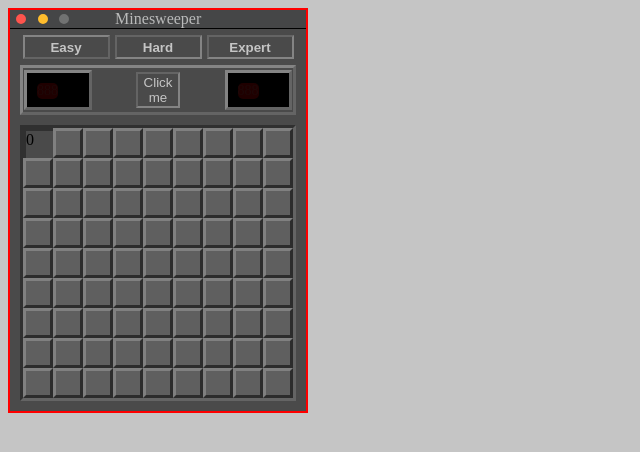
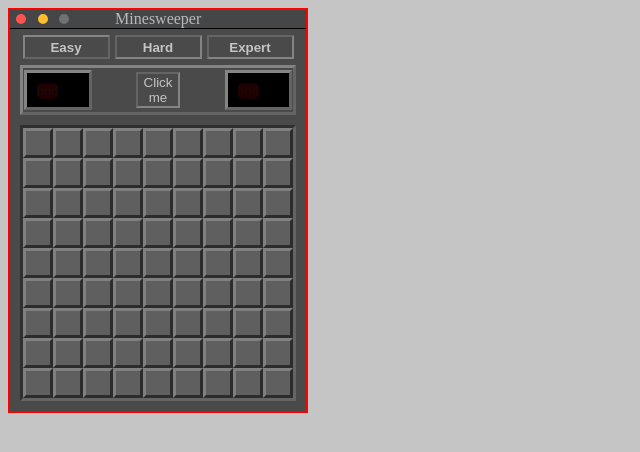
Before and after one commit to galiii/minesweeper, a website: page src/index.html in a window 1280 px wide. Both pictures are taken after a click on the element 38 px from the left and 143 px from the top of the page. Shown: the full height of the page, 0-640 px from the left. Drawn offline with Linux system fonts and the light colour scheme.

Commit message:
click-cell some bugs

```diff
--- a/src/index.js
+++ b/src/index.js
@@ -1,10 +1,6 @@
 const smilyBtn = document.getElementById("smileBtn");
 let board; //
-let mines;
 
-/**
- *
- */
 smilyBtn.addEventListener("click", function () {
   //console.log("in the click event");
   initBoard(9, 9);
@@ -28,9 +24,6 @@ function initBoard(width, height) {
     for (let j = 0; j < width; j++) {
       //cell is an object that return have the next proprties
       let cell = {
-        i: i,
-        j: j,
-        id: i + " " + j,
         isOpen: false, //Boolean value that tell me if the user open the cell (by Click event)
         isMine: false, //Boolean value that tell me if there is a Mine
         isFlag: false, //Boolean value that tell me if the User put a flag in this cell
@@ -49,11 +42,11 @@ function initBoard(width, height) {
  **/
 function clearBoard() {
   //every row (height)
-  for (let row = 0; row < board.length; row++) {
+  for (let x = 0; x < board.length; x++) {
     //every column (width)
-    for (let col = 0; col < board[row].length; col++) {
-      board[row][col].isMine = false;
-      board[row][col].neighbors = 0;
+    for (let y = 0; y < board[0].length; y++) {
+      board[x][y].isMine = false;
+      board[x][y].neighbors = 0;
     }
   }
 }
@@ -63,33 +56,28 @@ function clearBoard() {
  * @param {number} numMines - witch will be on the board
  */
 function populateMines(numMines) {
-  mines = [];
   clearBoard(); //Reset - isMine  the property of cell for a new game
   //The run time of this function is O(numMines)
   while (numMines > 0) {
     //while there are still mines that we didn't populate
-    let row = Math.floor(Math.random() * board.length); //Random num of rows
-    let col = Math.floor(Math.random() * board[0].length); //Random num of columns
+    let y = Math.floor(Math.random() * board.length); //Random num of rows
+    let x = Math.floor(Math.random() * board[0].length); //Random num of columns
     //If in the cell of board[x][y].isMine === false
-    if (!board[row][col].isMine) {
-      board[row][col].isMine = true; //set it to be true
-      calculateNeighbors(row, col);
+    if (!board[y][x].isMine) {
+      board[y][x].isMine = true; //set it to be true
+      calculateNeighbors(y, x);
       numMines--; //decrease the number of mines we have left to assigned
     }
   }
 }
 
-function calculateNeighbors(row, col) {
-  console.log(`in calculateNeighbors(${row},${col})`);
+function calculateNeighbors(x, y) {
   for (let i = -1; i <= 1; i++) {
-    if (row + i >= 0 && row + i < board.length) {
+    if (x + i >= 0 && x + i < board.length) {
       for (let j = -1; j <= 1; j++) {
-        if (col + j >= 0 && col + j < board[0].length) {
-          if (board[row + i][col + j].isMine) {
-            console.log("Mine not calculate", board[row + i][col + j]);
-          } else {
-            console.log(`calculate  ${row + i} ${col + j}`);
-            board[row + i][col + j].neighbors++;
+        if (y + j >= 0 && y + j < board[0].length) {
+          if (!board[x + i][y + j].isMine) {
+            board[x + i][y + j].neighbors++;
           }
         }
       }
@@ -97,74 +85,65 @@ function calculateNeighbors(row, col) {
   }
 }
 
-/**
- * Help function for styling
- * if Cell is open we have 2 Qustion
- * if it's Mine we have class of mine
- * and if it's not only open
- * @param {number} i index of the row
- * @param {nunber} j index of the column
- * @returns an Object Cell / <div>
- */
-function openCell(row, col, cell) {
-  console.log(`openCell(${row}, ${col})`);
-  if (board[row][col].isMine) {
-    cell.classList.replace("close", "mine-open");
-  } else {
-    cell.classList.replace("close", "open");
-  }
-  cell.id = board[row][col].id;
-  //cell.innerHTML = row + "  " + col;
-  return cell;
+
+function gameOver() {
+  board.forEach(function (col) {
+    col.forEach(function (cell) {
+      cell.isOpen = true;
+    })
+  });
 }
 
-/*
-Help function for styling
-if Cell is Close we have 2 Question
-if it's Flag we have class of mine
-and if it's not only opens
-*/
-function closeCell(row, col) {
-  //console.log(`closeCell(${row}, ${col})`);
-  let cell = document.createElement("div");
-  cell.classList.add("close");
-  board[row][col].Flag
-    ? cell.classList.add("flag")
-    : cell.classList.add("close");
-  cell.id = board[row][col].id;
-  return cell;
+function cellClicked(x, y) {
+  board[x][y].isOpen = true;
+  if (board[x][y].isMine) {
+    gameOver();
+    render();
+    return;
+  }
+  if (board[x][y].neighbors > 0) {
+    render();
+    return;
+  }
+
+  cellClicked(x - 1, y - 1);
+  cellClicked(x - 1, y + 1);
+
+
+
+}
+function getCellClicked(x, y) {
+  return function () {
+    cellClicked(x, y);
+  }
 }
 
-/**
- *
- */
 function render() {
-  const boardElement = document.getElementById("game"); //
+  const boardElement = document.getElementById("game");
   boardElement.innerHTML = "";
-  for (let row = 0; row < board.length; row++) {
-    let rowDiv = document.createElement("div");
-    rowDiv.classList.add("row"); //<div class="row">
-    for (let col = 0; col < board[0].length; col++) {
-      let cell = document.createElement("div");
-      cell.id = board[row][col].id;
-      cell = closeCell(row, col);
 
-      /*
-      Should find a better solution
-      */
-      cell.addEventListener("click", function (event) {
-        if (!board[row][col].isOpen) {
-          console.log(cell);
-          cell = openCell(row, col, cell);
-          //cell.classList.replace("close", "open");
-          cell.innerHTML = board[row][col].neighbors;
+  board.forEach((col, x) => {
+    let colDiv = document.createElement('div');
+    col.forEach((cell, y) => {
+      let cellDiv = document.createElement('div');
+      if (!cell.isOpen) {
+        cellDiv.classList.add('close');
+      } else {
+        if (cell.isMine) {
+          cellDiv.classList.add('mine-open')
+        } else {
+          cellDiv.classList.add('open');
         }
-      });
-      rowDiv.appendChild(cell); //
-    }
+      }
 
-    boardElement.appendChild(rowDiv); //
-  }
+      if (cell.isOpen && cell.neighbors > 0 && !cell.isMine) {
+        cellDiv.innerHTML = cell.neighbors;
+      }
+      cellDiv.addEventListener('click', getCellClicked(x, y))
+      colDiv.appendChild(cellDiv);
+    })
+    boardElement.appendChild(colDiv);
+  });
 }
 
 initBoard(9, 9);
--- a/src/style.css
+++ b/src/style.css
@@ -228,7 +228,7 @@ svg {
 }
 
 .row {
-  /*display: flex; MUST PROPERTY*/
+  /*display: flex;*/
 }
 
 .one {
```
